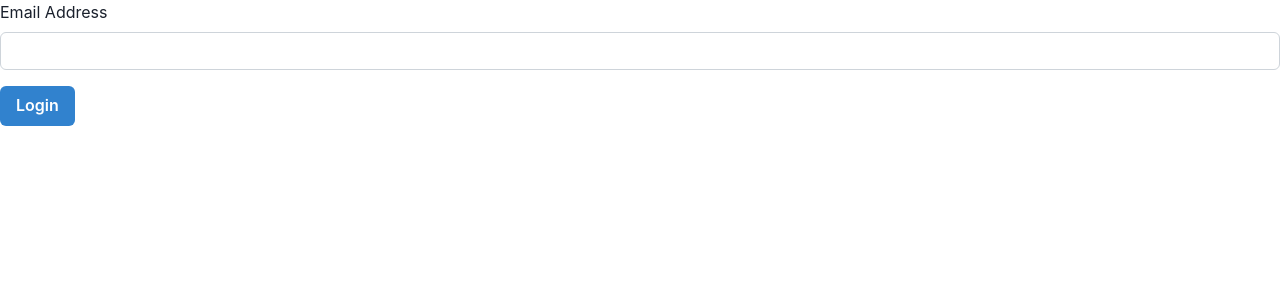
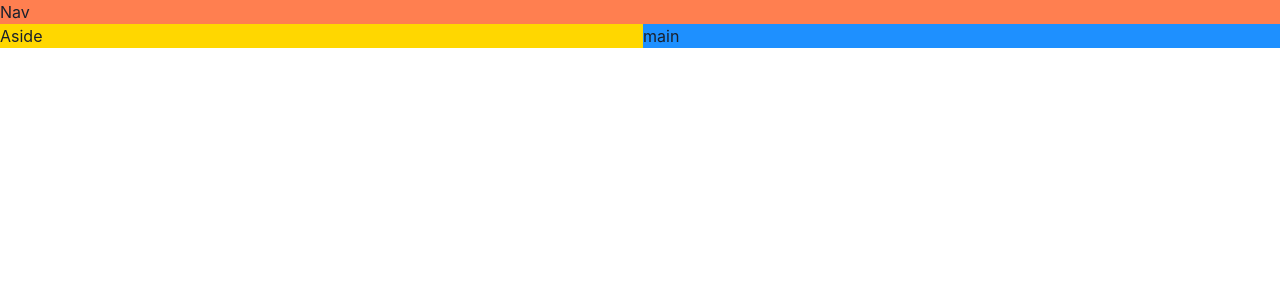
Before and after one commit to ics-499-team-1/drive-doctor-ui, a React (Vite) app: page / in a window 1280 px wide. Shown: the top 300 px of the page. Built offline with nearby package versions, Linux system fonts and the light colour scheme.

Commit message:
added grid layout

```diff
--- a/src/App.tsx
+++ b/src/App.tsx
@@ -1,4 +1,6 @@
-import { useState } from "react"
+import { Grid, GridItem } from "@chakra-ui/layout";
+import { Show } from "@chakra-ui/media-query";
+import { useState } from "react";
 import LoginForm from "./components/LoginForm";
 import Navbar from "./components/Navbar";
 
@@ -7,10 +9,25 @@
   const [showLogin, setShowLogin] = useState(true);
 
   return (
-    <div>
-      {showNavbar && <Navbar />}
-      {showLogin && <LoginForm onClick={() => { setShowNavbar(true); setShowLogin(false) }}/>}
-    </div>
+    <Grid
+      templateAreas={{
+        base: `"nav" "main"`,
+        lg: `"nav nav" "aside main"`,
+      }}
+    >
+      <GridItem area="nav" bg="coral">
+        Nav
+      </GridItem>
+      <Show above='lg'>
+        <GridItem area="aside" bg="gold">
+          Aside
+        </GridItem>
+      </Show>
+
+      <GridItem area="main" bg="dodgerblue">
+        main
+      </GridItem>
+    </Grid>
   );
 }
 
```
